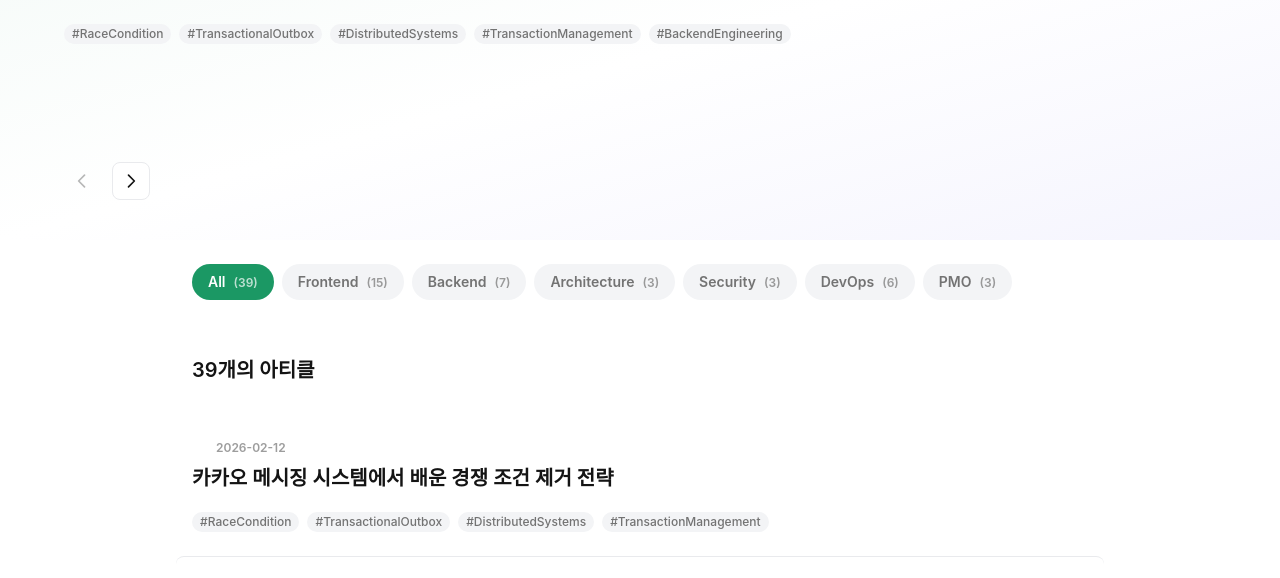
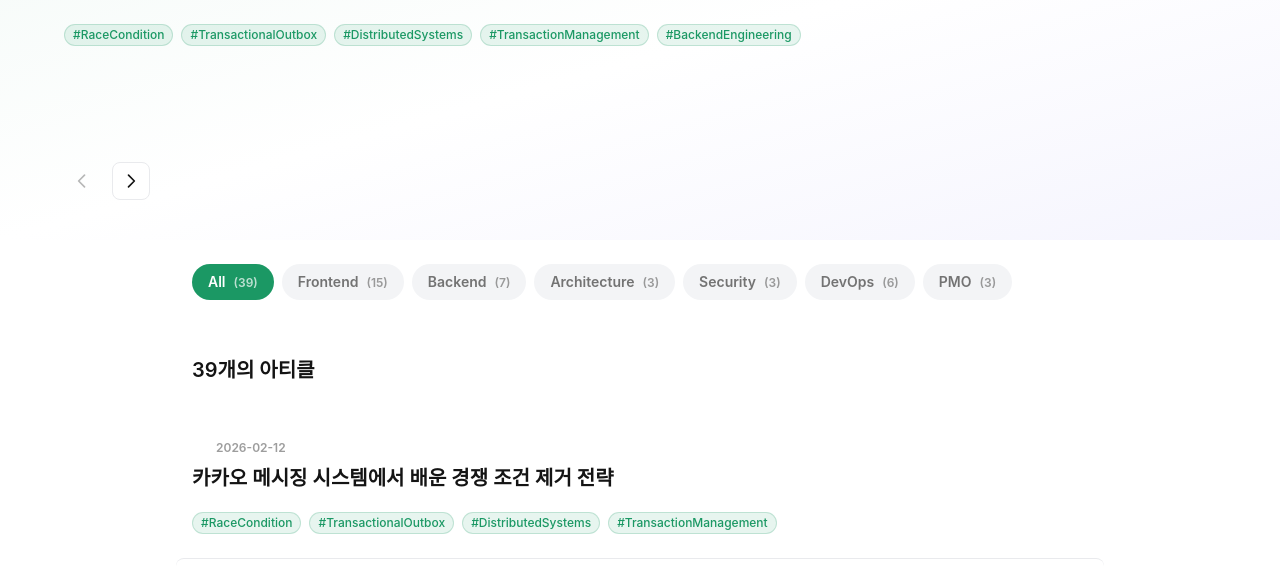
Before and after one commit to aesop9507/aesop9507.github.io, a Gatsby site: page / in a window 1280 px wide. Shown: the part 220-798 px from the top of the page. Built offline with nearby package versions, Linux system fonts and the light colour scheme; Gatsby itself is replaced by a stand-in of ours.

Commit message:
fix: improve tag chip visibility with better color contrast
- Change chip background from bg-muted to bg-primary/10
- Change chip text from text-muted-foreground to text-primary
- Add border border-primary/20 for better definition
- Add hover effect with bg-primary/20
- Applied to blog-post.js, FeaturedPost.js, and ArticleList.js

```diff
--- a/src/components/ArticleList.js
+++ b/src/components/ArticleList.js
@@ -64,7 +64,7 @@ const ArticleList = ({ posts, isSearchResult = false }) => {
                   {/* Tags */}
                   <div className="flex flex-wrap gap-2 mt-3">
                     {tags?.slice(0, 4).map(tag => (
-                      <span key={tag} className="inline-block px-2 py-0.5 text-xs font-medium rounded-full bg-muted text-muted-foreground hover:text-primary transition-colors cursor-pointer">
+                      <span key={tag} className="inline-block px-2 py-0.5 text-xs font-medium rounded-full bg-primary/10 text-primary border border-primary/20 hover:bg-primary/20 transition-colors cursor-pointer">
                         #{tag}
                       </span>
                     ))}
--- a/src/components/FeaturedPost.js
+++ b/src/components/FeaturedPost.js
@@ -44,7 +44,7 @@ const FeaturedPost = ({ post, onPrev, onNext, hasPrev, hasNext }) => {
             {/* Tags */}
             <div className="flex flex-wrap gap-2">
               {tags?.slice(0, 6).map(tag => (
-                <span key={tag} className="inline-block px-2 py-0.5 text-xs font-medium rounded-full bg-muted text-muted-foreground hover:text-primary transition-colors cursor-pointer">
+                <span key={tag} className="inline-block px-2 py-0.5 text-xs font-medium rounded-full bg-primary/10 text-primary border border-primary/20 hover:bg-primary/20 transition-colors cursor-pointer">
                   #{tag}
                 </span>
               ))}
--- a/src/templates/blog-post.js
+++ b/src/templates/blog-post.js
@@ -83,7 +83,7 @@ const BlogPostTemplate = ({ data, pageContext, location }) => {
               {tags?.map(tag => (
                 <span
                   key={tag}
-                  className="inline-block px-3 py-1 text-xs font-medium rounded-full bg-muted text-muted-foreground"
+                  className="inline-block px-3 py-1 text-xs font-medium rounded-full bg-primary/10 text-primary border border-primary/20 hover:bg-primary/20 transition-colors"
                 >
                   #{tag}
                 </span>
```
